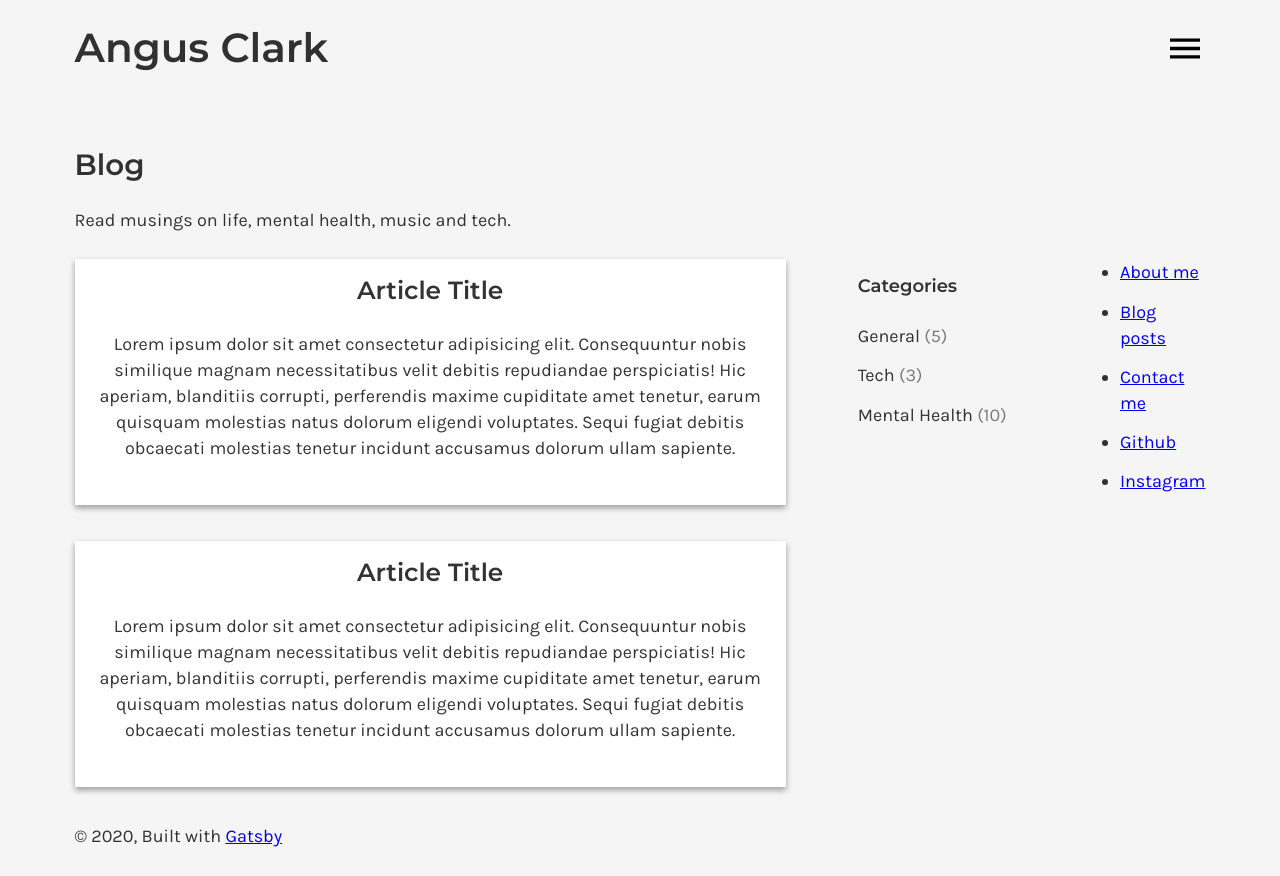
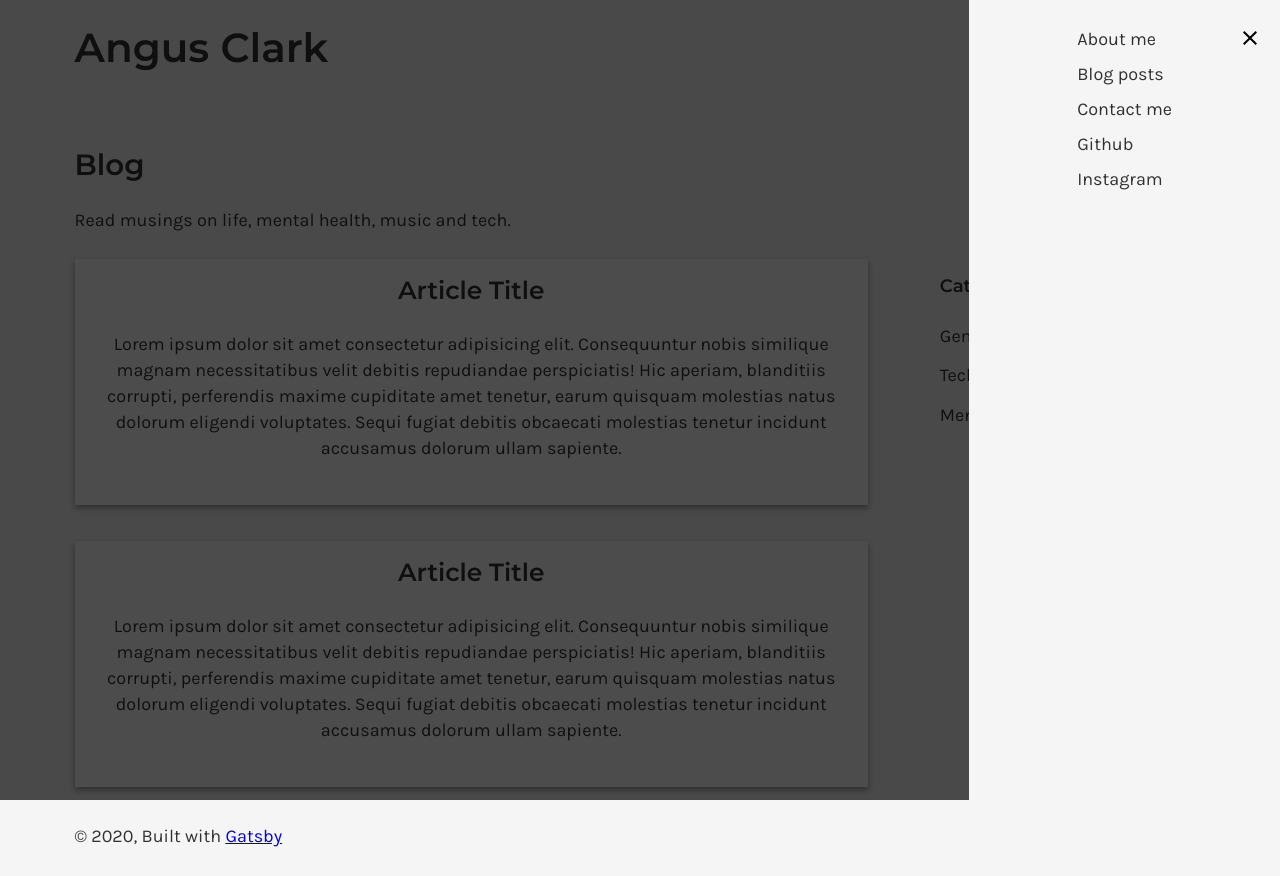
Before and after one commit to angusclarkdev/personal-website, a Gatsby site: page / in a window 1280 px wide. Both pictures are taken after a click on the picture 1185 px from the left and 48 px from the top of the page. Built offline with nearby package versions, Linux system fonts and the light colour scheme; Gatsby itself is replaced by a stand-in of ours.

Commit message:
style tweaks, animate side menu

```diff
--- a/src/components/header.js
+++ b/src/components/header.js
@@ -1,7 +1,7 @@
 import React from "react"
 import { Link } from "gatsby"
 import PropTypes from "prop-types"
-import styled, { createGlobalStyle } from 'styled-components'
+import styled from 'styled-components'
 
 import menu from '../images/menu.svg'
 
@@ -20,12 +20,12 @@ const StyledH1 = styled.h1`
 
 const StyledImg = styled.img`
   cursor: pointer;
+  z-index: 1;
 `
 
-const Header = ({ title }) => (
+const Header = ({ title, showSideNavigation }) => (
   <header
     style={{
-      // background: `rebeccapurple`,a
       marginBottom: `1.45rem`,
     }}
   >
@@ -33,7 +33,7 @@ const Header = ({ title }) => (
       <StyledH1>
           {title}
       </StyledH1>
-      <StyledImg src={menu} onClick={() => alert('clicked')} />
+      <StyledImg src={menu} onClick={showSideNavigation} />
     </StyledDiv>
   </header>
 )
--- a/src/components/layout.css
+++ b/src/components/layout.css
@@ -342,6 +342,7 @@ ul {
   margin-bottom: 1.45rem;
   list-style-position: outside;
   list-style-image: none;
+  list-style: none;
 }
 ol {
   margin-left: 1.45rem;
--- a/src/components/layout.js
+++ b/src/components/layout.js
@@ -5,26 +5,46 @@
  * See: https://www.gatsbyjs.org/docs/use-static-query/
  */
 
-import React from "react"
+import React, { useState } from "react"
 import PropTypes from "prop-types"
+import styled from 'styled-components'
 import { useStaticQuery, graphql } from "gatsby"
 import "typeface-montserrat"
 import "typeface-karla"
+
 import Header from "./header"
 import "./layout.css"
+import SideNavigation from "./sideNavigation"
 
+const OverLay = styled.div`
+  position: fixed;
+  top: 0;
+  left: 0;
+  height: 100%;
+  width: 100%;
+  z-index: 1;
+  background-color: rgba(0,0,0,0.7);
+
+`
 const Layout = ({ children, headerTitle }) => {
-  const data = useStaticQuery(graphql`
-    query SiteTitleQuery {
-      site {
-        siteMetadata {
-          title
-        }
-      }
-    }
-  `)
+  const [ isSideNavigationVisible, toggleSideNavigationVisibility ] = useState(false)
+
+  // const data = useStaticQuery(graphql`
+  //   query SiteTitleQuery {
+  //     site {
+  //       siteMetadata {
+  //         title
+  //       }
+  //     }
+  //   }
+  // `)
 
   return (
+    <>
+    {isSideNavigationVisible && <OverLay />}
+      <SideNavigation
+        isVisible={isSideNavigationVisible}
+        close={() => toggleSideNavigationVisibility(false)} />
         <div
           style={{
             margin: `0 auto`,
@@ -33,10 +53,11 @@ const Layout = ({ children, headerTitle }) => {
             paddingTop: 0,
             display: 'flex',
             minHeight: '100vh',
-          flexDirection: 'column'
+            flexDirection: 'column',
+            position: 'relative'
           }}
         >
-        <Header title={headerTitle} />
+          <Header title={headerTitle} showSideNavigation={() => toggleSideNavigationVisibility(true)} />
           <main style={{
             flexGrow: 1
           }}>{children}</main>
@@ -46,6 +67,7 @@ const Layout = ({ children, headerTitle }) => {
             <a href="https://www.gatsbyjs.org">Gatsby</a>
           </footer>
         </div>
+      </>
   )
 }
 
--- a/src/components/menu.js
+++ /dev/null
@@ -1,28 +0,0 @@
-import React from 'react'
-import styled from 'styled-components'
-
-const Menu = () => (
-    <>
-    <nav>
-     <ul>
-       <li>
-         <a href='#'> About me </a>
-       </li>
-       <li>
-         <a href='#'> Blog posts </a>
-       </li>
-       <li>
-         <a href='#'> Contact me </a>
-       </li>
-       <li>
-         <a href='#'> Github </a>
-       </li>
-       <li>
-         <a href='#'> Instagram </a>
-       </li>
-       </ul>
-    </nav>
-    </>
-)
-
-export default Menu
--- /dev/null
+++ b/src/components/navMainList.js
@@ -0,0 +1,26 @@
+import React from 'react'
+import styled from 'styled-components'
+
+const NavMainList = () => {
+  return (
+    <ul>
+      <li>
+        <a href='/about'> About me </a>
+      </li>
+      <li>
+        <a href='/blogs'> Blog posts </a>
+      </li>
+      <li>
+        <a href='/contact'> Contact me </a>
+      </li>
+      <li>
+        <a href='https://www.github.com/angusclarkdev'> Github </a>
+      </li>
+      <li>
+        <a href='#'> Instagram </a>
+      </li>
+    </ul>
+  )
+}
+
+export default NavMainList
--- a/src/components/sideNavigation.js
+++ b/src/components/sideNavigation.js
@@ -1,9 +1,58 @@
-import React from 'react'
+import React, { useState } from 'react'
+import styled from 'styled-components'
 
-const SideNavigation = () => (
-  <div>
-    blog post
-  </div>
+import closeIcon from '../images/close.svg'
+import NavMainList from './navMainList'
+
+const StyledDiv = styled.div`
+  background-color: #F5F5F5;
+  height: 100%;
+  position: fixed;
+  right: ${props => props.isVisible ? 0 : '-311px'};
+  padding: 1.45rem 6rem;
+  z-index: 2;
+  transition: right .4s ease-in-out;
+
+  ul {
+    margin: 0;
+  }
+
+  li {
+    padding-bottom: .5em;
+    margin-bottom: 0;
+  }
+
+  a {
+    text-decoration: none;
+    color: inherit;
+    cursor: pointer;
+
+    &:hover {
+      color: #7CE0C4;
+    }
+  }
+
+  nav {
+    position: relative;
+  }
+
+  img {
+    position: absolute;
+    right: 0;
+    margin-right: 1rem;
+    cursor: pointer;
+  }
+`
+const SideNavigation  = ({ isVisible, close }) => {
+  return (
+  <StyledDiv isVisible={isVisible}>
+    <img src={closeIcon} onClick={close}/>
+    <nav>
+     <NavMainList />
+    </nav>
+  </StyledDiv>
 )
 
+}
+
 export default SideNavigation
--- a/src/pages/index.js
+++ b/src/pages/index.js
@@ -6,9 +6,10 @@ import BlogTitle from '../components/blogTitle'
 import Posts from '../components/posts'
 import Image from "../components/image"
 import Layout from "../components/layout"
-import Menu from '../components/menu'
+import SideNavigation from '../components/sideNavigation'
 import SideBar from '../components/sideBar'
 import SEO from "../components/seo"
+
 
 const GlobalStyles = createGlobalStyle`
   body {
@@ -27,7 +28,6 @@ const IndexPage = () => (
     <MainContent>
       <Posts />
       <SideBar />
-      <Menu />
     </MainContent>
   </Layout>
 )
```
Also changed, not shown: src/images/close.svg (added), src/pages/blogs.js (added), src/pages/contact.js (added). Lines whose indentation alone changed are shown as unchanged.
